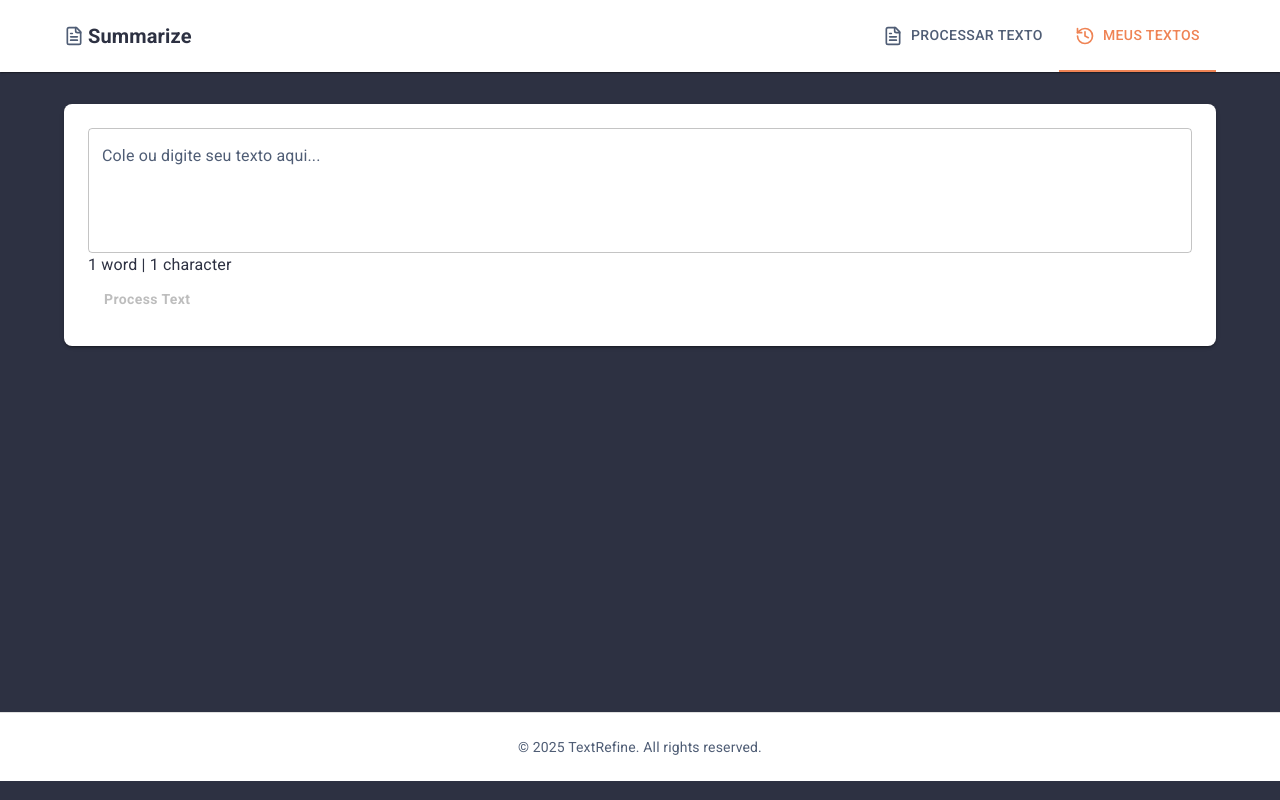
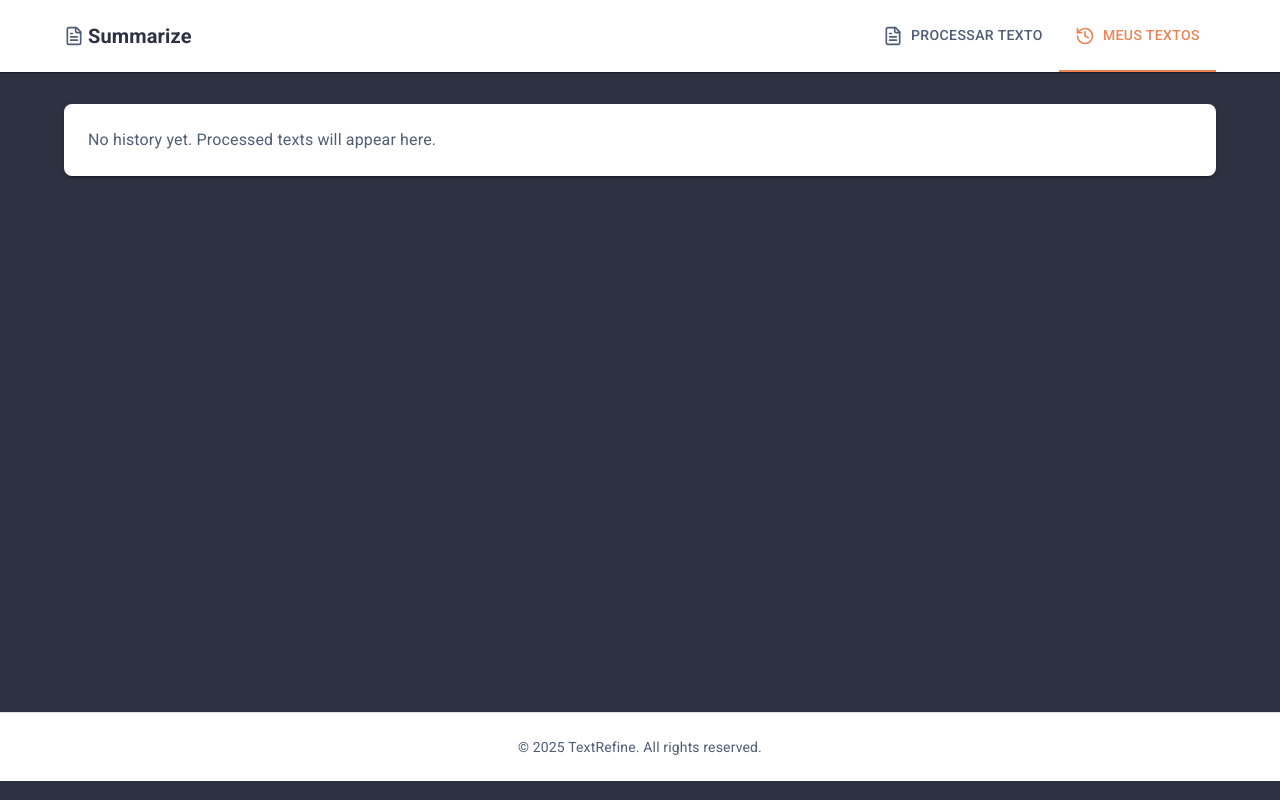
Before and after one commit to RodrigoPaulaLopes/summarize_ui, a React (Vite) app: page /home in a window 1280 px wide. Built offline with nearby package versions, Linux system fonts and the light colour scheme.

Commit message:
fix: update tab condition in Home component for result display

```diff
--- a/src/pages/Home.tsx
+++ b/src/pages/Home.tsx
@@ -99,7 +99,7 @@ const Home = () => {
             <Box sx={{ flexGrow: 1 }} minHeight={'80vh'} >
                 <Container maxWidth="lg" sx={{ py: 4 }} >
                     <Paper elevation={2} sx={{ p: 3, borderRadius: 2 }}>
-                        {activeTab === 0 ? (
+                        {tab === 0 ? (
                             showResults ? (
                                 <ResultView
                                     originalText={originalText}
```
